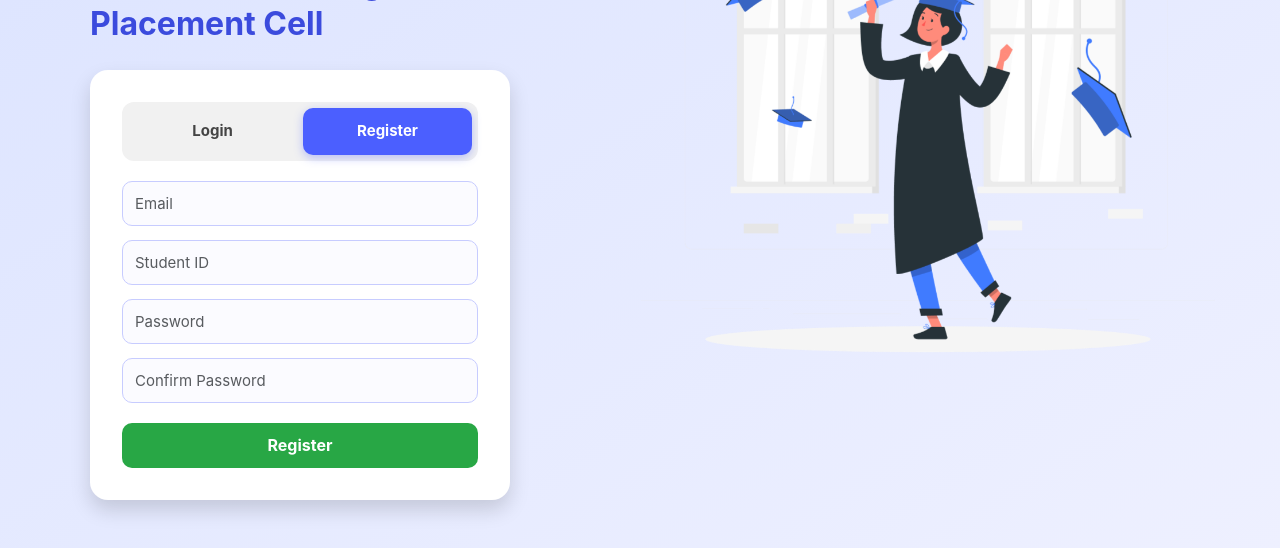
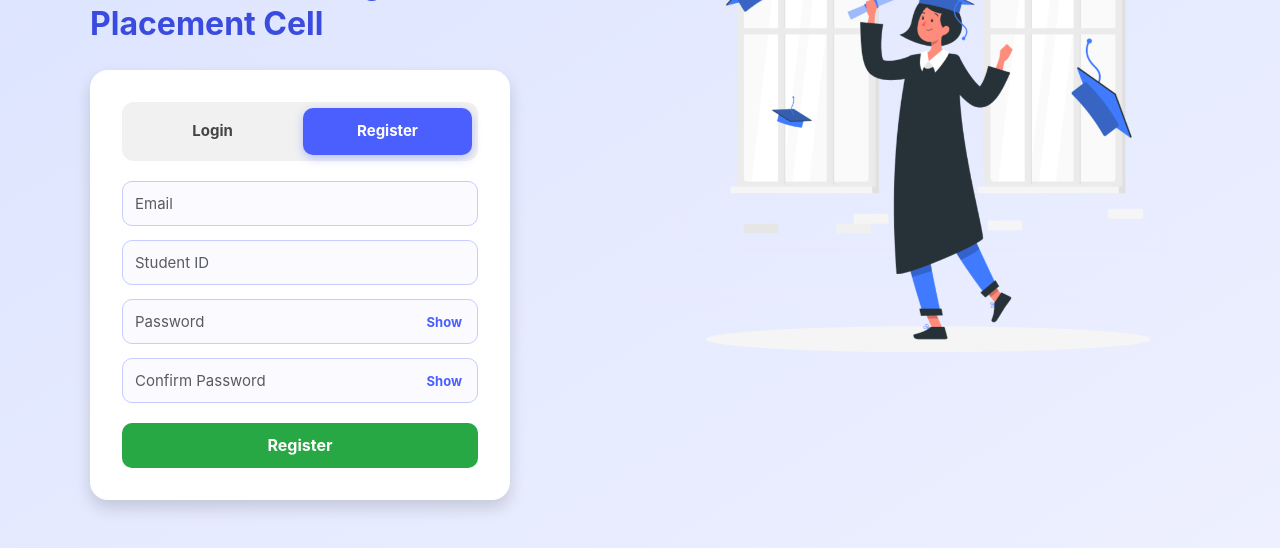
Before and after one commit to KaifShaikh668/college-placement-frontend, a React (Create React App) app: page /login/student in a window 1280 px wide. Both pictures are taken after a click on the button "Register". Shown: the part 249-797 px from the top of the page. Built offline with nearby package versions, Linux system fonts and the light colour scheme.

Commit message:
Final validation UI polished

```diff
--- a/src/pages/auth/StudentLogin.jsx
+++ b/src/pages/auth/StudentLogin.jsx
@@ -1,6 +1,7 @@
 import React, { useMemo, useState } from "react";
 import { useNavigate } from "react-router-dom";
 import axios from "axios";
+import { FaCheckCircle, FaTimesCircle } from "react-icons/fa";
 import "../../styles/Login.css";
 
 import logo from "../../assets/images/logo.png";
@@ -22,43 +23,49 @@ const [regStudentId,setRegStudentId]=useState("");
 const [regPassword,setRegPassword]=useState("");
 const [regConfirmPassword,setRegConfirmPassword]=useState("");
 
-const [errors,setErrors]=useState({});
+const [showRegPass,setShowRegPass]=useState(false);
+const [showRegConfirmPass,setShowRegConfirmPass]=useState(false);
 
-/* ---------------- LIVE VALIDATION ---------------- */
+const [,setFormErrors]=useState({});
+const [showToast,setShowToast]=useState(false);
 
-const emailValid=useMemo(()=>{
-return /^[a-zA-Z0-9._%+-]+@(gmail\.com|yahoo\.com)$/
-.test(regEmail);
+/* ---------------- VALIDATIONS ---------------- */
+
+/* ✅ ANY DOMAIN EMAIL */
+const emailValid = useMemo(()=>{
+return /^[^\s@]+@[^\s@]+\.[^\s@]{2,}$/
+.test(regEmail.trim());
 },[regEmail]);
 
-const studentIdValid=useMemo(()=>{
-return /^\d{7}$/.test(regStudentId);
+const studentIdValid = useMemo(()=>{
+return /^\d{7}$/.test(regStudentId.trim());
 },[regStudentId]);
 
-const passwordValid=useMemo(()=>{
-const v=regPassword;
+const passwordValid = useMemo(()=>{
+const val = regPassword;
 return(
-v.length>=6 &&
-(v.match(/\d/g)||[]).length>=3 &&
-/[!@#$%^&*]/.test(v) &&
-/[A-Za-z]/.test(v)
+val.length>=6 &&
+(val.match(/\d/g)||[]).length>=3 &&
+/[!@#$%^&*]/.test(val) &&
+/[A-Za-z]/.test(val)
 );
 },[regPassword]);
 
-const confirmPasswordValid=useMemo(()=>{
-return regPassword===regConfirmPassword &&
-regConfirmPassword.length>0;
+const confirmPasswordValid = useMemo(()=>{
+return regConfirmPassword.length>0 &&
+regPassword===regConfirmPassword;
 },[regPassword,regConfirmPassword]);
 
 /* ---------------- LOGIN ---------------- */
 
-const handleLogin=async()=>{
+const handleLogin = async()=>{
+
 if(!loginEmail||!loginPassword)return;
 
 try{
 setLoading(true);
 
-const res=await axios.post(
+const res = await axios.post(
 "https://college-placement-backend-fup4.onrender.com/api/auth/login",
 {
 email:loginEmail.trim(),
@@ -67,10 +74,11 @@ password:loginPassword.trim()
 );
 
 localStorage.setItem("studentToken",res.data.token);
+localStorage.setItem("student",
+JSON.stringify(res.data.user));
+
 navigate("/student/dashboard");
 
-}catch(err){
-console.log(err);
 }finally{
 setLoading(false);
 }
@@ -78,65 +86,87 @@ setLoading(false);
 
 /* ---------------- REGISTER ---------------- */
 
-const handleRegister=async()=>{
+const handleRegister = async()=>{
 
-let newErrors={};
+if(!emailValid||
+!studentIdValid||
+!passwordValid||
+!confirmPasswordValid) return;
 
-if(!emailValid)
-newErrors.email="Only gmail.com or yahoo.com allowed";
-
-if(!studentIdValid)
-newErrors.studentId="Student ID must be 7 digits";
-
-if(!passwordValid)
-newErrors.password=
-"Password must contain 6 chars, 3 numbers & 1 special character";
-
-if(!confirmPasswordValid)
-newErrors.confirmPassword="Passwords do not match";
-
-setErrors(newErrors);
-
-if(Object.keys(newErrors).length>0)return;
+try{
 
 await axios.post(
 "https://college-placement-backend-fup4.onrender.com/api/auth/register",
 {
-email:regEmail,
-studentId:regStudentId,
-password:regPassword
+email:regEmail.trim(),
+studentId:regStudentId.trim(),
+password:regPassword.trim()
 }
 );
 
+setShowToast(true);
+
+setTimeout(()=>{
 setActiveTab("login");
+setRegEmail("");
+setRegStudentId("");
+setRegPassword("");
+setRegConfirmPassword("");
+setShowToast(false);
+},2000);
+
+}catch(err){
+setFormErrors({
+general:
+err.response?.data?.message ||
+"Registration failed"
+});
+}
 };
 
 return(
 
 <div className="login-wrapper">
 
+{showToast &&
+<div className="toast-success">
+Registration Successful 🎉
+</div>}
+
 <div className="left-panel">
 
-<img src={logo} alt="" className="login-logo"/>
+<img src={logo}
+alt="Logo"
+className="login-logo"/>
+
 <h1 className="project-title">
 Welcome to College Placement Cell
 </h1>
 
-<div className="auth-card">
+<div className="auth-card shadow">
 
+{/* ---------- TABS ---------- */}
 <div className="tab-container">
-<button
-className={activeTab==="login"?"tab active":"tab"}
-onClick={()=>setActiveTab("login")}
->Login</button>
 
 <button
-className={activeTab==="register"?"tab active":"tab"}
+className={activeTab==="login"?
+"tab active":"tab"}
+onClick={()=>setActiveTab("login")}
+>
+Login
+</button>
+
+<button
+className={activeTab==="register"?
+"tab active":"tab"}
 onClick={()=>setActiveTab("register")}
->Register</button>
+>
+Register
+</button>
+
 </div>
 
-{/* LOGIN */}
+{/* ---------- LOGIN ---------- */}
 {activeTab==="login"&&(
 
 <div className="form-area">
@@ -145,7 +175,8 @@ onClick={()=>setActiveTab("register")}
 className="form-control"
 placeholder="Email"
 value={loginEmail}
-onChange={(e)=>setLoginEmail(e.target.value)}
+onChange={(e)=>
+setLoginEmail(e.target.value)}
 />
 
 <div className="password-wrapper">
@@ -154,51 +185,59 @@ type={showLoginPass?"text":"password"}
 className="form-control"
 placeholder="Password"
 value={loginPassword}
-onChange={(e)=>setLoginPassword(e.target.value)}
+onChange={(e)=>
+setLoginPassword(e.target.value)}
 />
 
 <button
 type="button"
 className="show-hide-btn"
-onClick={()=>setShowLoginPass(!showLoginPass)}
+onClick={()=>
+setShowLoginPass(!showLoginPass)}
 >
 {showLoginPass?"Hide":"Show"}
 </button>
 </div>
 
 <button
-className="primary-btn"
+className="primary-btn w-100"
 onClick={handleLogin}
 disabled={loading}
 >
-{loading?"Logging...":"Login"}
+{loading?"Logging in...":"Login"}
 </button>
 
 </div>
 )}
 
-{/* REGISTER */}
+{/* ---------- REGISTER ---------- */}
 {activeTab==="register"&&(
 
 <div className="form-area">
 
+{/* EMAIL */}
+<div className="input-with-status">
 <input
-className={`form-control ${
-regEmail &&
-(emailValid?"valid-input":"invalid-input")
-}`}
+className="form-control"
 placeholder="Email"
 value={regEmail}
-onChange={(e)=>setRegEmail(e.target.value)}
+onChange={(e)=>
+setRegEmail(e.target.value)}
 />
-{errors.email&&
-<p className="error-message">{errors.email}</p>}
 
+{regEmail &&
+(emailValid ?
+<FaCheckCircle
+className="status-icon valid"/> :
+<FaTimesCircle
+className="status-icon invalid"/>
+)}
+</div>
+
+{/* STUDENT ID */}
+<div className="input-with-status">
 <input
-className={`form-control ${
-regStudentId &&
-(studentIdValid?"valid-input":"invalid-input")
-}`}
+className="form-control"
 placeholder="Student ID"
 maxLength={7}
 value={regStudentId}
@@ -207,40 +246,88 @@ setRegStudentId(
 e.target.value.replace(/[^0-9]/g,"")
 )}
 />
-{errors.studentId&&
-<p className="error-message">{errors.studentId}</p>}
+
+{regStudentId &&
+(studentIdValid ?
+<FaCheckCircle
+className="status-icon valid"/> :
+<FaTimesCircle
+className="status-icon invalid"/>
+)}
+</div>
+
+{/* PASSWORD */}
+<div className="password-wrapper input-with-status">
 
 <input
-type="password"
-className={`form-control ${
-regPassword &&
-(passwordValid?"valid-input":"invalid-input")
-}`}
+type={showRegPass?"text":"password"}
+className="form-control"
 placeholder="Password"
 value={regPassword}
-onChange={(e)=>setRegPassword(e.target.value)}
+onChange={(e)=>
+setRegPassword(e.target.value)}
 />
-{errors.password&&
-<p className="error-message">{errors.password}</p>}
+
+<button
+type="button"
+className="show-hide-btn"
+onClick={()=>
+setShowRegPass(!showRegPass)}
+>
+{showRegPass?"Hide":"Show"}
+</button>
+
+{regPassword &&
+(passwordValid ?
+<FaCheckCircle
+className="status-icon valid"/> :
+<FaTimesCircle
+className="status-icon invalid"/>
+)}
+</div>
+
+{/* CONFIRM PASSWORD */}
+<div className="password-wrapper input-with-status">
 
 <input
-type="password"
-className={`form-control ${
-regConfirmPassword &&
-(confirmPasswordValid?"valid-input":"invalid-input")
-}`}
+type={showRegConfirmPass?
+"text":"password"}
+className="form-control"
 placeholder="Confirm Password"
 value={regConfirmPassword}
-onChange={(e)=>setRegConfirmPassword(e.target.value)}
+onChange={(e)=>
+setRegConfirmPassword(e.target.value)}
 />
-{errors.confirmPassword&&
-<p className="error-message">
-{errors.confirmPassword}
-</p>}
 
 <button
-className="success-btn"
+type="button"
+className="show-hide-btn"
+onClick={()=>
+setShowRegConfirmPass(
+!showRegConfirmPass)}
+>
+{showRegConfirmPass?
+"Hide":"Show"}
+</button>
+
+{regConfirmPassword &&
+(confirmPasswordValid ?
+<FaCheckCircle
+className="status-icon valid"/> :
+<FaTimesCircle
+className="status-icon invalid"/>
+)}
+</div>
+
+<button
+className="success-btn w-100"
 onClick={handleRegister}
+disabled={
+!emailValid||
+!studentIdValid||
+!passwordValid||
+!confirmPasswordValid
+}
 >
 Register
 </button>
@@ -252,7 +339,9 @@ Register
 </div>
 
 <div className="right-panel">
-<img src={hero} alt="" className="hero-img"/>
+<img src={hero}
+alt="Hero"
+className="hero-img"/>
 </div>
 
 </div>
--- a/src/styles/Login.css
+++ b/src/styles/Login.css
@@ -320,3 +320,13 @@ color:#dc3545;
 font-size:13px;
 margin-top:4px;
 }
+.status-icon{
+right:45px;
+top:14px;
+font-size:18px;
+position:absolute;
+}
+
+.password-wrapper .status-icon{
+right:75px;
+}
```
